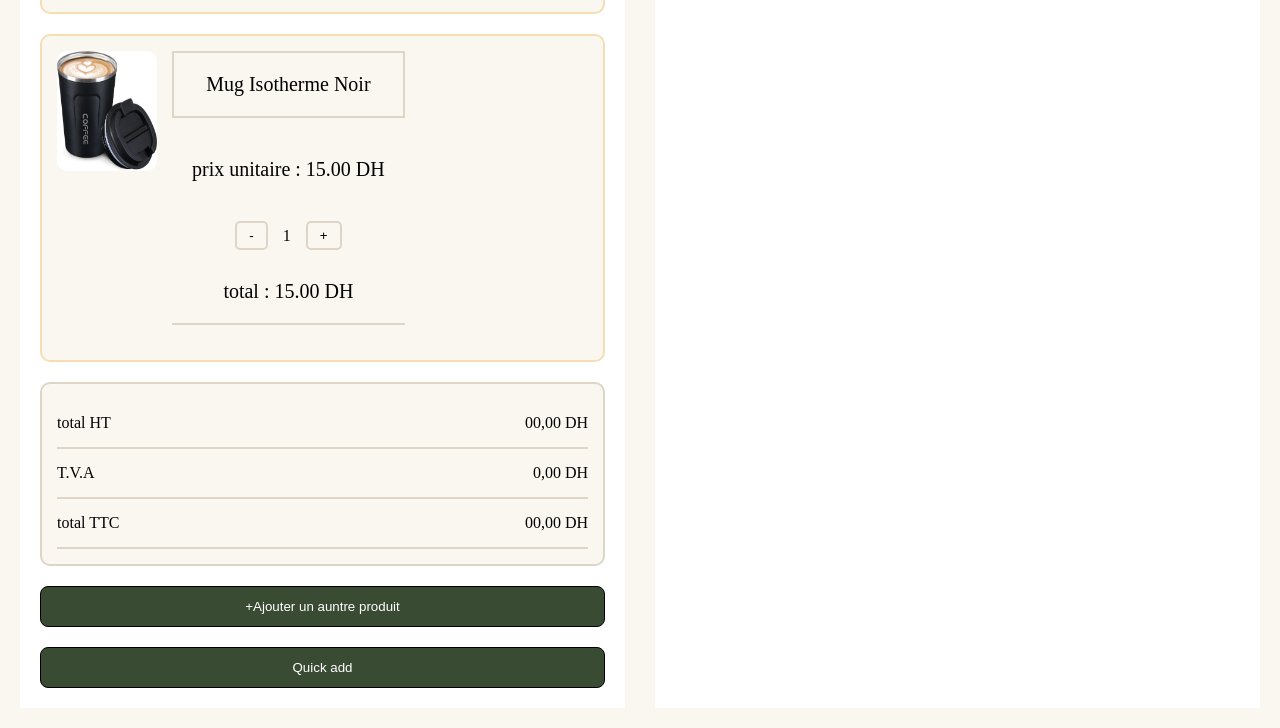
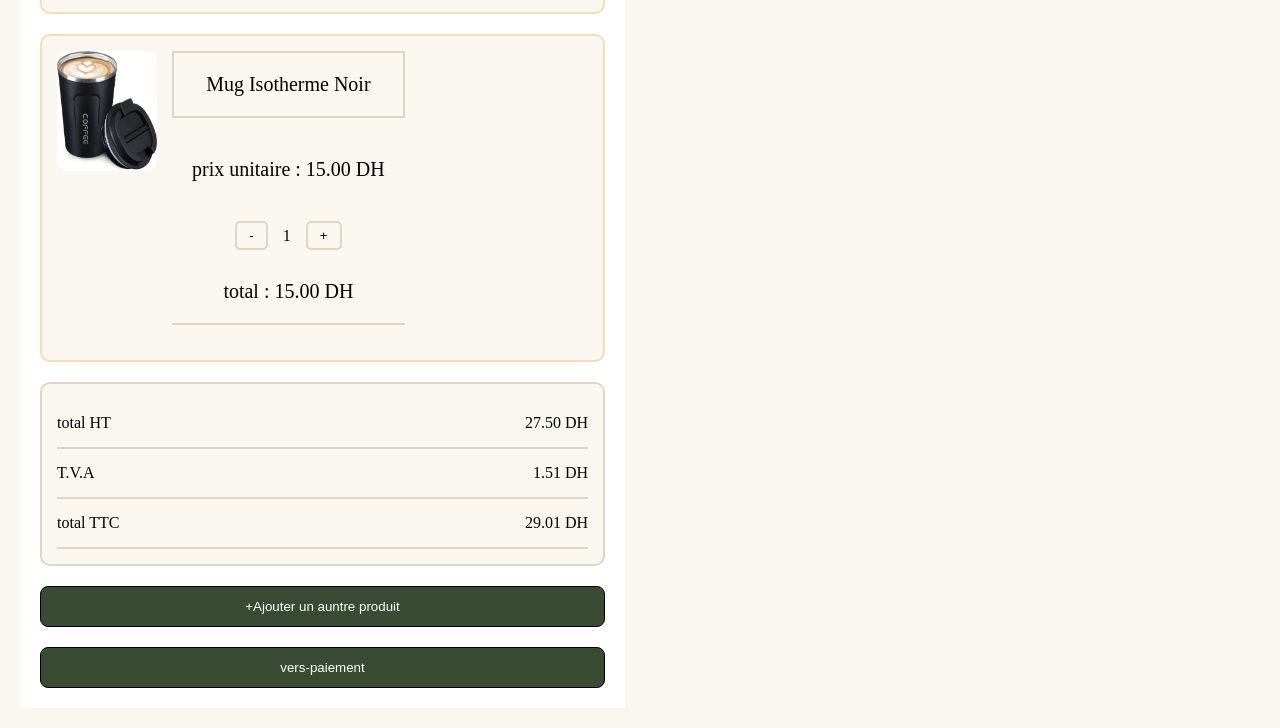
Before and after one commit to hicham-ahtouch/Blend-Build, a plain HTML site: page panier.html in a window 1280 px wide. Shown: the part 859-1587 px from the top of the page. Drawn offline with Linux system fonts and the light colour scheme.

Commit message:
feat:display none button active

```diff
--- a/panier.html
+++ b/panier.html
@@ -20,9 +20,9 @@
                     <img src="assets/Brume.png" alt="café BRUME logo">
                     <h1>BRUME</h1>
                 </div>
-                <div class="cart">
+                <!-- <div class="cart">
                     <a href="#panier"> panier </a>
-                </div>
+                </div> -->
             </div>
         </nav>
     </header>
@@ -101,7 +101,7 @@
                     +Ajouter un auntre produit
                 </button>
                 <button type="button" id="vers-paiement" class="cart-add-product">
-                    Quick add
+                    vers-paiement
                 </button>
             </div>
         </section>
--- a/script1.js
+++ b/script1.js
@@ -73,7 +73,15 @@ function calculeTTC(){
 }
 
 function displaytotal(){
-  document.querySelector(".prix-HT").textContent = calculeHT();
-  document.querySelector(".prix-TVA").textContent = calculTVA();
-  document.querySelector(".prix-TTC").textContent = calculeTTC();
+  document.querySelector(".prix-HT").textContent = calculeHT().toFixed(2) + " DH";
+  document.querySelector(".prix-TVA").textContent = calculTVA().toFixed(2) + " DH";
+  document.querySelector(".prix-TTC").textContent = calculeTTC().toFixed(2) + " DH";
 }
+displaytotal();
+
+const showsection = document.querySelector(".paiement-section");
+const btnpaiement = document.querySelector("#vers-paiement");
+
+btnpaiement.addEventListener("click", function(){
+  showsection.style.display = "block";
+});
--- a/style.css
+++ b/style.css
@@ -390,6 +390,9 @@ body {
     color: #FFFFFF;
     font-size: 15px;
 }
+.paiement-section{
+    display: none;
+}
 
 @media screen and (min-width: 1024px) {
 
@@ -419,4 +422,5 @@ body {
         flex: 1;
         max-width: none;
     }
+
 }
```
